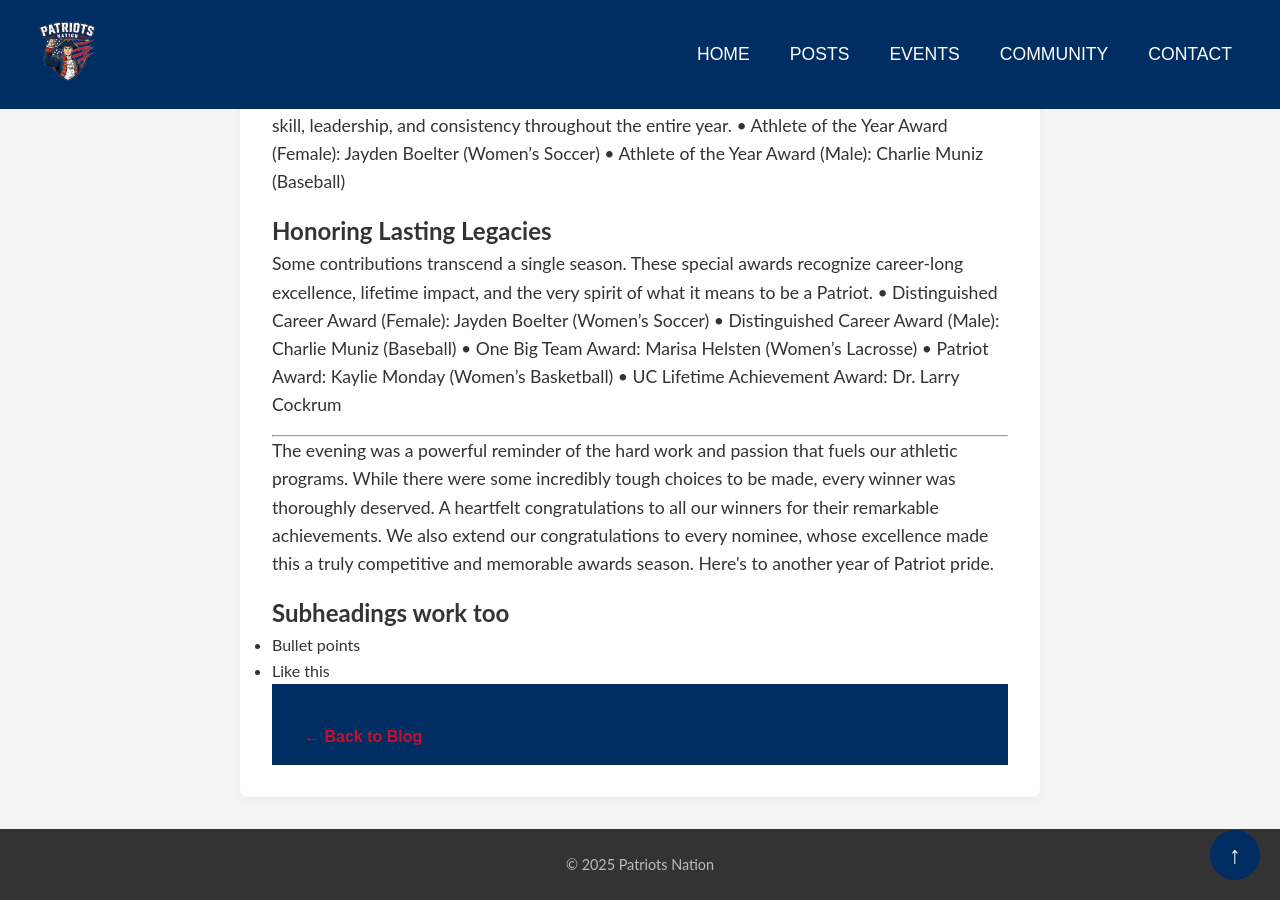
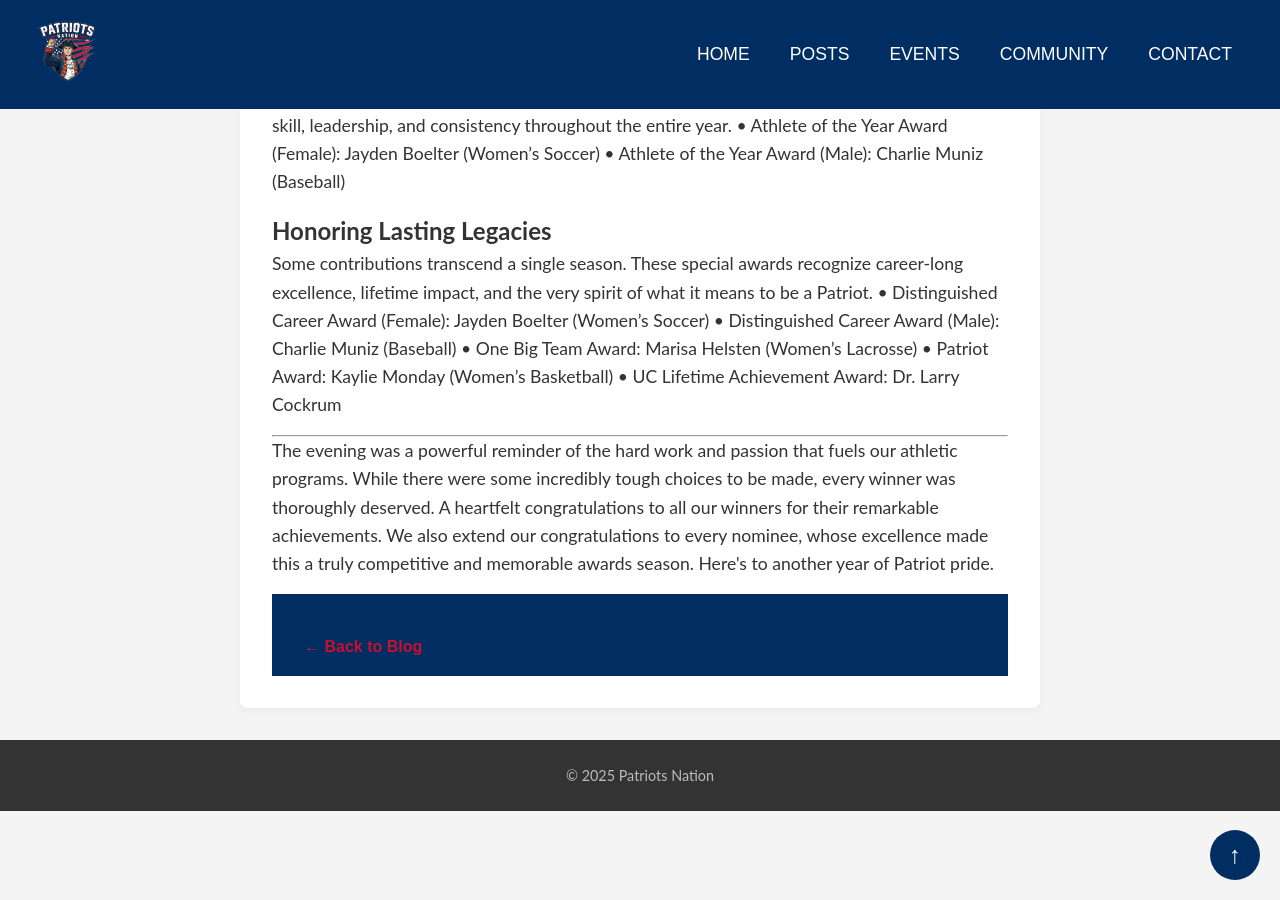
Before and after one commit to bshroats5/Patriots_Nation, a Jekyll site: the page built from _posts/2025-08-26-pats-awards-winners.md, in a window 1280 px wide and 900 px high, scrolled down 1595 px. Built offline with Jekyll 4.4.1, drawn with Linux system fonts in a browser that asks for light colours.

Commit message:
Remove unused subheadings and bullet points
Cleaned up the awards winners post by deleting extraneous subheadings and example bullet points at the end of the file.

```diff
--- a/_posts/2025-08-26-pats-awards-winners.md
+++ b/_posts/2025-08-26-pats-awards-winners.md
@@ -46,13 +46,3 @@ image_credit: "Photo from University of the Cumberlands"
 •	UC Lifetime Achievement Award: Dr. Larry Cockrum </p>
 ________________________________________
 <p> The evening was a powerful reminder of the hard work and passion that fuels our athletic programs. While there were some incredibly tough choices to be made, every winner was thoroughly deserved. A heartfelt congratulations to all our winners for their remarkable achievements. We also extend our congratulations to every nominee, whose excellence made this a truly competitive and memorable awards season. Here's to another year of Patriot pride. </p>
-
-
-
-
-
-
-## Subheadings work too
-
-- Bullet points
-- Like this
```
